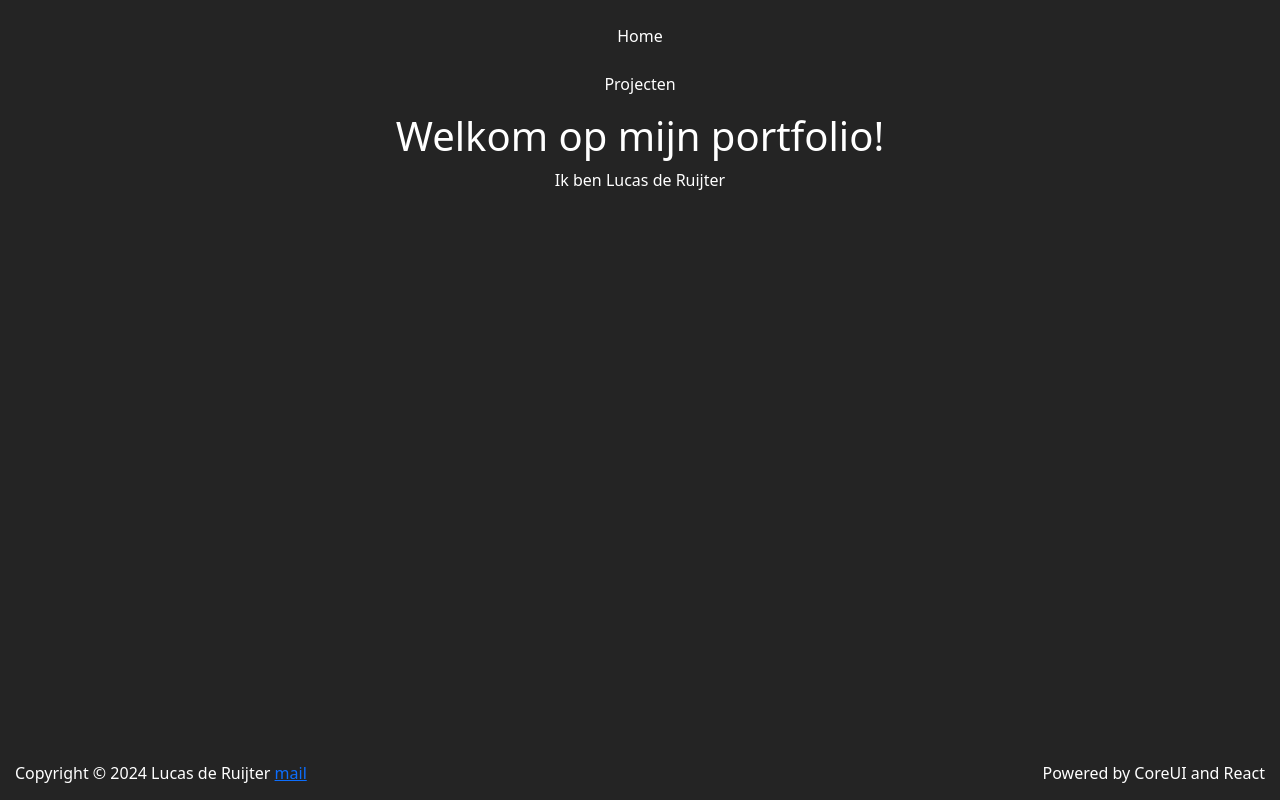
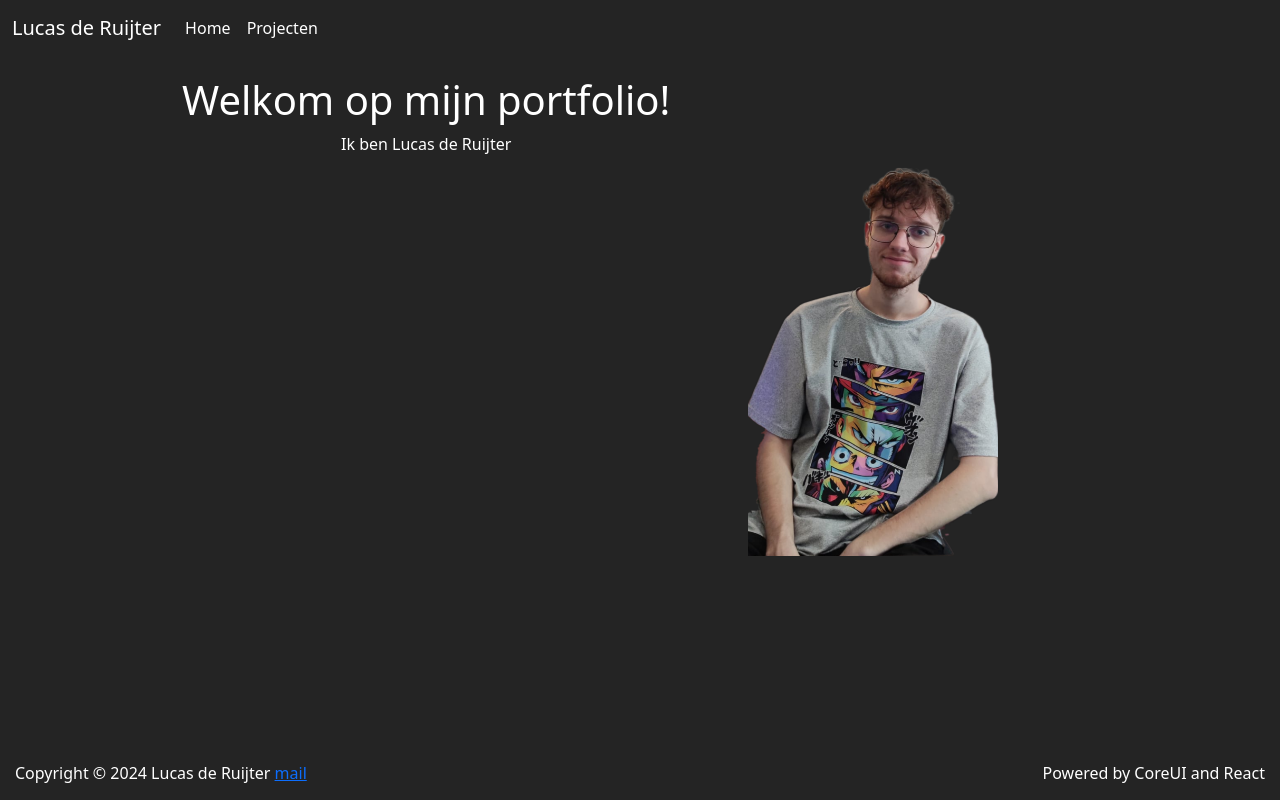
Before and after one commit to lderuijter/portfolio-website, a React (Create React App) app: page / in a window 1280 px wide. Built offline with nearby package versions, Linux system fonts and the light colour scheme.

Commit message:
front end update and image added

```diff
--- a/src/App.css
+++ b/src/App.css
@@ -1,13 +1,15 @@
 .navbar {
     width: 100%;
     background-color: rgb(36, 36, 36);
-    margin: 0;
-    padding: 0;
     position: fixed;
     overflow: auto;
 }
 
 .nav-link {
+    color: white !important;
+}
+
+.navbar-brand {
     color: white !important;
 }
 
@@ -35,3 +37,20 @@ html, .main {
     color: white;
     text-align: center;
 }
+
+.portfolio-image {
+    width: 250px;
+    height: 400px;
+}
+
+.col-info {
+    padding-top: 20px;
+    margin-left: 100px;
+    float: left;
+}
+
+.col-image {
+    padding-top: 100px;
+    margin-right: 200px;
+    float: right;
+}
--- a/src/App.jsx
+++ b/src/App.jsx
@@ -1,5 +1,5 @@
-import { CNav, CNavItem, CNavLink } from '@coreui/react';
-import React from "react";
+import { CFooter, CNavbar, CContainer, CNavbarBrand, CNavbarToggler, CCollapse, CNavbarNav, CNavLink} from '@coreui/react';
+import React, { useState } from 'react';
 import './App.css';
 import Projecten from './projecten';
 import {
@@ -8,7 +8,6 @@ import {
   Routes,
   Outlet,
 } from "react-router-dom";
-import { CFooter } from '@coreui/react';
 
 const portfolioEigenaar = {
   naam: 'Lucas de Ruijter',
@@ -17,8 +16,15 @@ const portfolioEigenaar = {
 function Home() {
   return (
     <>
-      <h1>Welkom op mijn portfolio!</h1>
-      <p>Ik ben {portfolioEigenaar.naam}</p>
+    <div className='container'>
+      <div className='col-info'>
+        <h1>Welkom op mijn portfolio!</h1>
+        <p>Ik ben {portfolioEigenaar.naam}</p>
+      </div>
+      <div className='col-image'>
+        <img className='portfolio-image' alt='foto van Lucas' src='images/lucas.png'/>
+      </div>
+    </div>
     </>
   );
 }
@@ -47,19 +53,31 @@ function Footer() {
 }
 
 function App() {
+  const [visible, setVisible] = useState(false)
   return (
     <>
+      <CNavbar expand="lg" className="bg-body-dark navbar">
+      <CContainer fluid>
+        <CNavbarBrand href="#">Lucas de Ruijter</CNavbarBrand>
+        <CNavbarToggler
+          aria-label="Toggle navigation"
+          aria-expanded={visible}
+          onClick={() => setVisible(!visible)}
+        />
+        <CCollapse className="navbar-collapse" visible={visible}>
+          <CNavbarNav as="nav">
+            <CNavLink className="nav-link" href="/#" active>
+              Home
+            </CNavLink>
+            <CNavLink className="nav-link" href="/projecten">
+            Projecten
+            </CNavLink>
+          </CNavbarNav>
+        </CCollapse>
+      </CContainer>
+    </CNavbar>
     <Router>
-    <CNav className="flex-column navbar">
-      <CNavItem>
-        <CNavLink className="nav-link">
-          <CNavLink className="nav-link" href="/#">Home</CNavLink>
-        </CNavLink>
-      </CNavItem>
-      <CNavItem>
-        <CNavLink className="nav-link" href="/projecten">Projecten</CNavLink>
-      </CNavItem>
-    </CNav><div className="main">
+    <div className="main">
         <Routes>
           <Route path="/" element={<Outlet />}>
             <Route index element={<Home />} />
```
Also changed, not shown: public/images/lucas.png (added).
